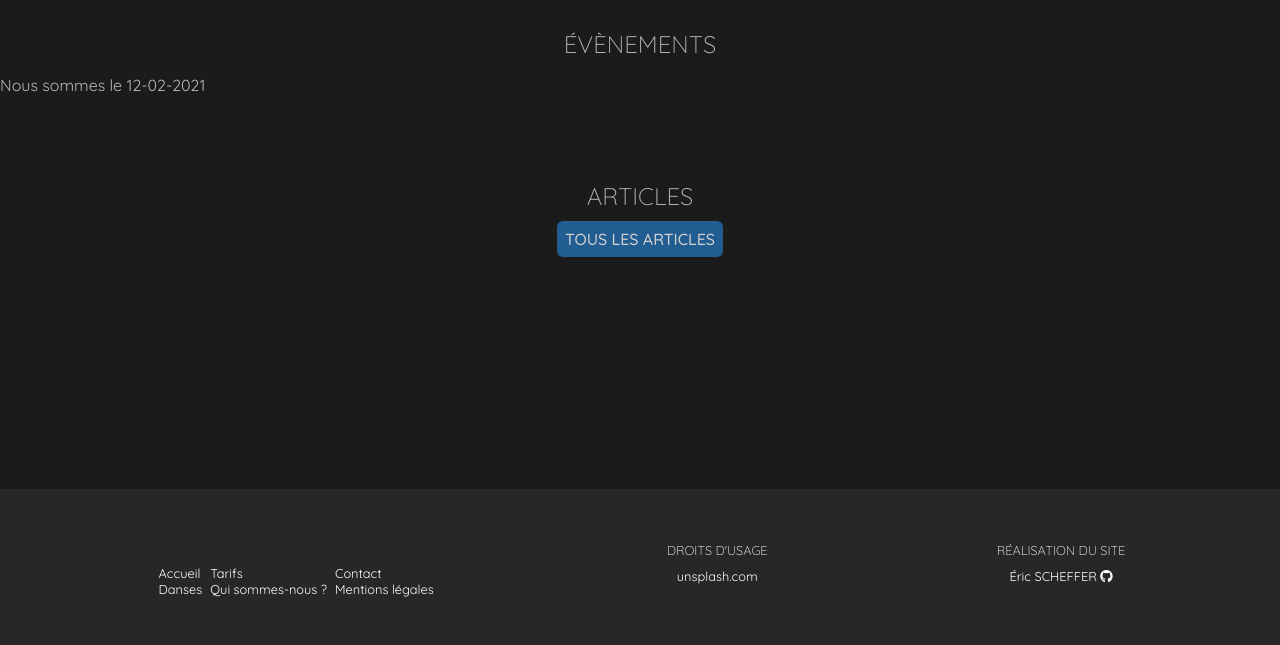
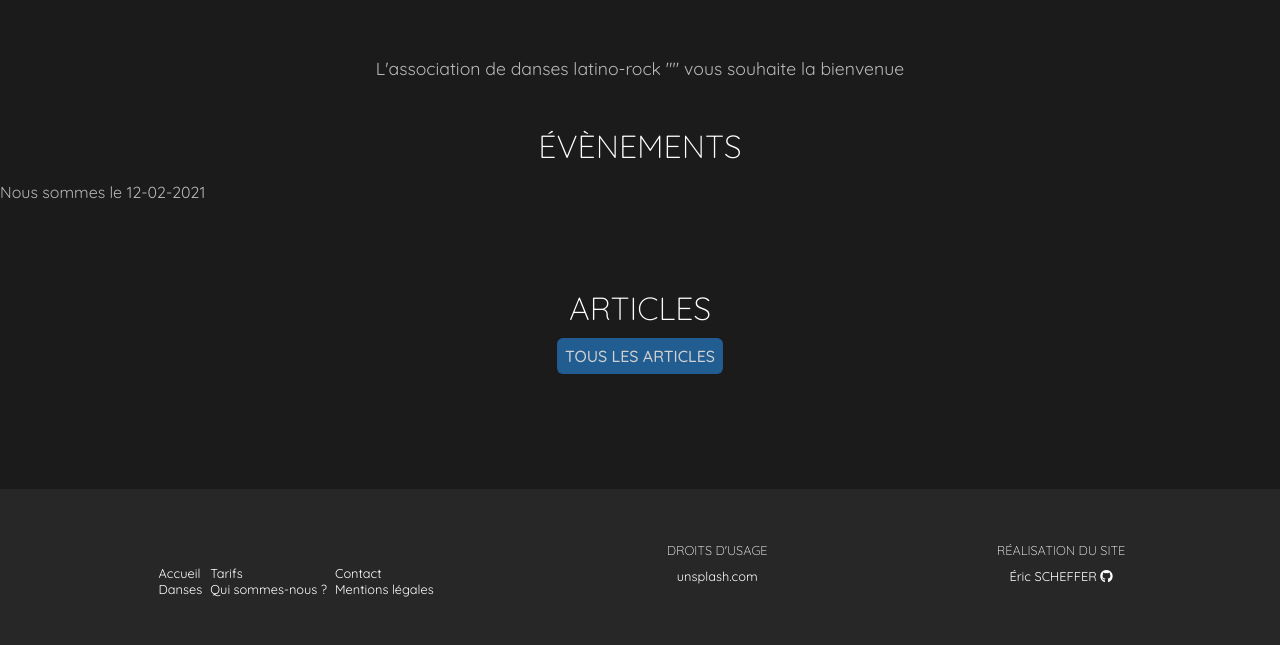
Before and after one commit to Eric-SCHEFFER/blueangels2.0, a Symfony app: template templates/home.html.twig in a window 1280 px wide. Shown: the part 204-849 px from the top of the page. Run offline with Twig, Linux system fonts and the light colour scheme; the template is opened without the code that fills it, so the values that code supplies are empty; some libraries are stand-ins or nearby versions.

Commit message:
front: Restylage homePage1

```diff
--- a/public/css/base.css
+++ b/public/css/base.css
@@ -52,10 +52,11 @@ h1, h2, h3, h4, h5, h6 {
    margin: 10px;
    padding: 0;
    text-align: center;
+   color: white;
 }
 
 h1 {
-   margin-top: 45px;
+   font-size: 2em;
 }
 
 ul {
@@ -72,6 +73,7 @@ a {
    /* border: solid red 1px; */
    margin: 0 0 0 0;
    position: relative;
+   padding-top: 40px;
    height: 100%;
 }
 
--- a/public/css/home.css
+++ b/public/css/home.css
@@ -2,6 +2,11 @@ section {
    padding: 20px 0 40px 0;
 }
 
+.bienvenue {
+   text-align: center;
+   font-size: 1.1em;
+   padding: 0 12px 0 12px;
+}
 .communiques {
    /* background-color: #182534; */
 }
--- a/templates/components/enteteEtNavbar.html.twig
+++ b/templates/components/enteteEtNavbar.html.twig
@@ -6,7 +6,7 @@
                <img src="{{ asset('images/logo_ba_6.png') }}" alt="logo blue angels">
             </div>
             <h1 class="logo-titre">
-               Les blue angels
+               {{ SiteName }}
             </h1>
          </div>
       </a>
--- a/templates/home.html.twig
+++ b/templates/home.html.twig
@@ -11,6 +11,10 @@
 {% block body %}
 
 <div class="wrapper">
+    <div class="bienvenue">
+        <p>L'association de danses latino-rock "{{ SiteName }}" vous souhaite la bienvenue</p>
+    </div>
+
 {# ================================================================= #}
     <section class="communiques">
         {# TODO: #}
@@ -29,22 +33,22 @@
                 </span>
             </a> #}
 
-            {% for communique in communiques %}
+            {# {% for communique in communiques %}
                 <a class="card-communique" href="" title="{{ communique.getTitre() }} - {{ communique.getHook() }} - Mise à jour: {{ communique.getCreatedAt()|date("d-m-Y") }}">
                     <div class="titre">
                         {{ communique.getTitre() }}:
                     </div>
                     <div class="hook">
                         {{ communique.getHook() }}
-                    </div>
+                    </div> #}
                     {# <div class="date">
                         {{ communique.getCreatedAt()|date("d-m-Y") }}
                     </div> #}
-                    <span class="bt-extra-small-arrow bt-color">
+                    {# <span class="bt-extra-small-arrow bt-color">
                         <i class="fas fa-arrow-right fa-sm"></i>
                     </span>
-                </a>
-            {% endfor %}
+                </a> #}
+            {# {% endfor %} #}
         </div>
     </section>
 
@@ -60,7 +64,7 @@
         #}
 
 
-        <h2>Évènements</h2>
+        <h1>Évènements</h1>
         {# Provisoire, pour tester les dates #}
         <p>Nous sommes le {{ today|date("d-m-Y") }}</p>
 
@@ -163,7 +167,7 @@
             Chaque article est cliquable, et renvoi vers la page de l'article
             On affiche un lien "voir tout" pour renvoyer vers la page de la totalité des aperçus.
         #}
-        <h2>Articles</h2>
+        <h1>Articles</h1>
         <div class="bloc-cards">
             {% for article in articles %}
                 <a class="card-article" href="">
```
